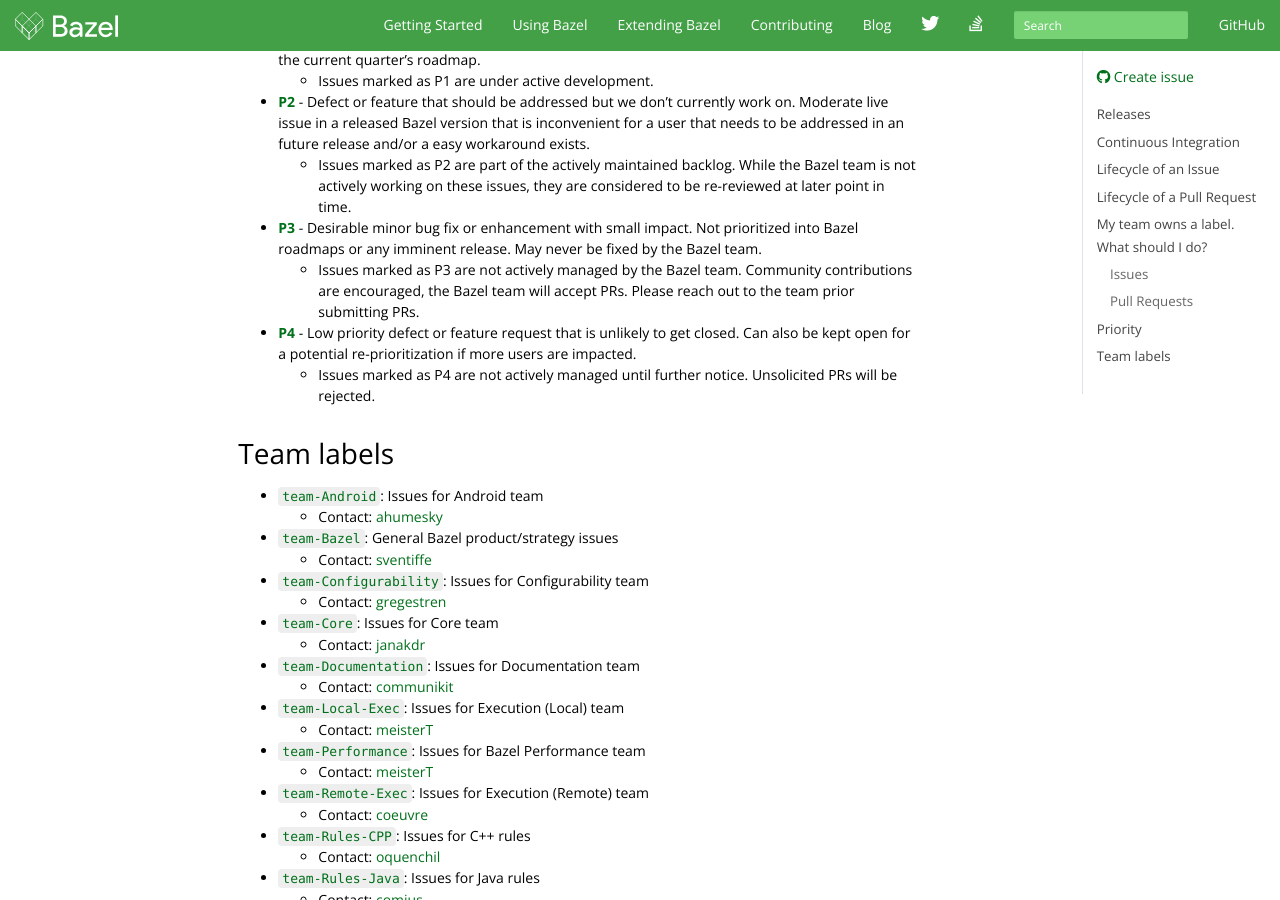
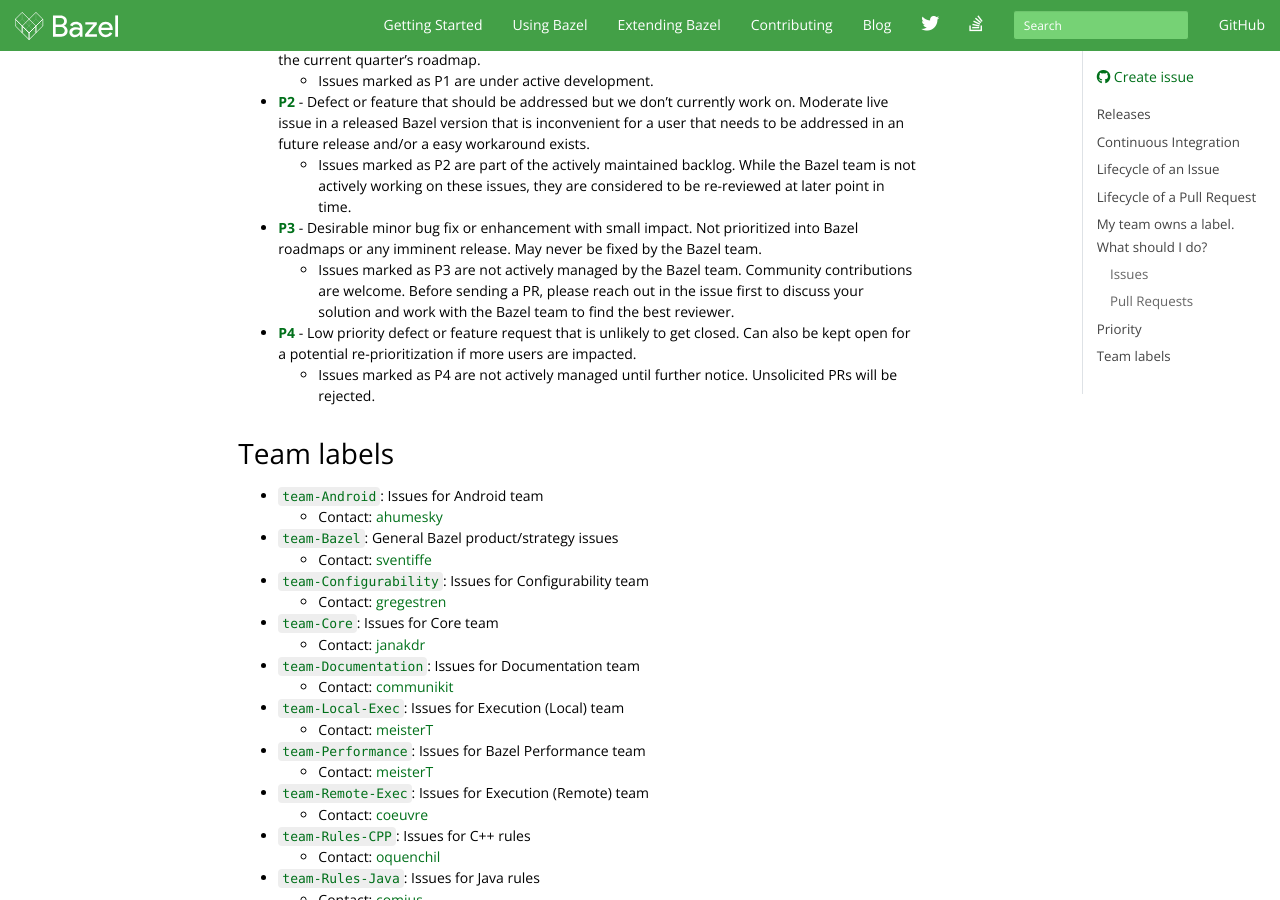
Before and after one commit to bazelbuild/bazel-website, a Jekyll site: the page built from maintaining/maintainers-guide.md, in a window 1280 px wide and 900 px high, scrolled down 2583 px. Built offline with Jekyll 4.4.1, drawn with Linux system fonts in a browser that asks for light colours; nearby versions of some CDN libraries; library files that are not in the unit come from our copies; comment, search, counter and statistics services are not loaded; the table of contents is made by our own code.

Commit message:
Update maintainers-guide.md

```diff
--- a/maintaining/maintainers-guide.md
+++ b/maintaining/maintainers-guide.md
@@ -160,8 +160,9 @@
   fix or enhancement with small impact. Not prioritized into Bazel roadmaps or
   any imminent release. May never be fixed by the Bazel team.
   * Issues marked as P3 are not actively managed by the Bazel team.
-    Community contributions are encouraged, the Bazel team will accept PRs.
-    Please reach out to the team prior submitting PRs.
+    Community contributions are welcome. Before sending a PR, please reach out
+    in the issue first to discuss your solution and work with the Bazel team to
+    find the best reviewer.
 * [**P4**](https://github.com/bazelbuild/bazel/labels/P4) - Low priority defect
   or feature request that is unlikely to get closed. Can also be kept open for a
   potential re-prioritization if more users are impacted.
```
